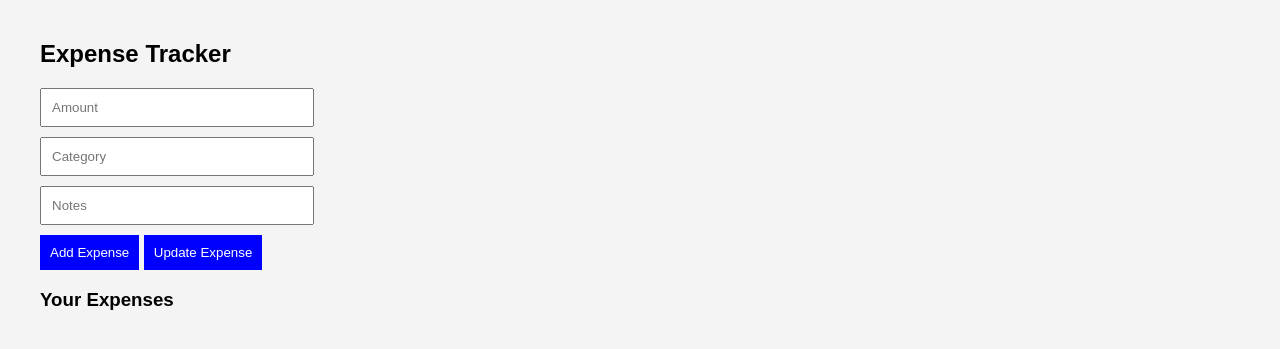
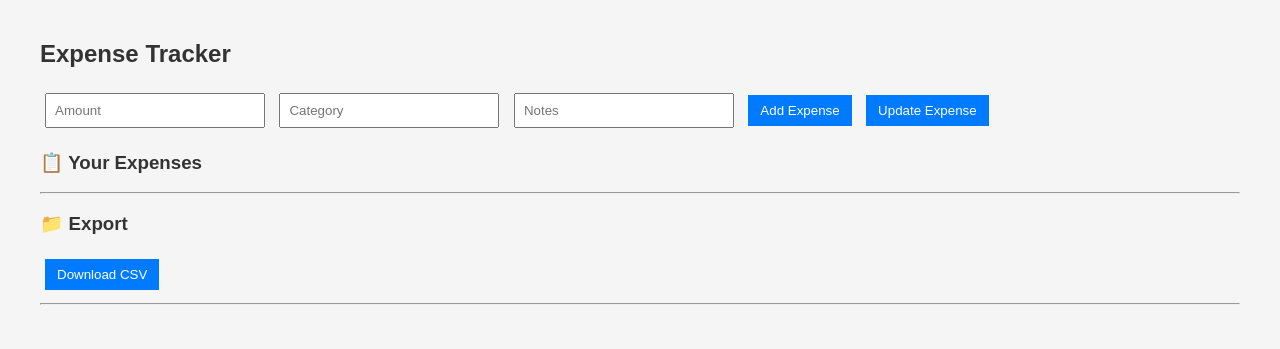
Before and after one commit to Nivedha6698/expense-tracker, a Flask app: page /dashboard in a window 1280 px wide. Shown: the top 349 px of the page. Run offline with Flask 3, Linux system fonts and the light colour scheme.

Commit message:
added files for html and css for export and summary

```diff
--- a/app/static/app.js
+++ b/app/static/app.js
@@ -120,6 +120,44 @@ function deleteExpense(id) {
     .then(() => loadExpenses());
 }
 
+// ---------------- SUMMARY ----------------
+function loadSummary() {
+    fetch('/expenses/summary', {
+        headers: {
+            'Authorization': 'Bearer ' + token
+        }
+    })
+    .then(res => res.json())
+    .then(data => {
+        let list = document.getElementById("summaryList");
+        list.innerHTML = "";
+
+        for (let category in data) {
+            let li = document.createElement("li");
+            li.innerText = `${category} : ₹${data[category]}`;
+            list.appendChild(li);
+        }
+    });
+}
+
+// ---------------- EXPORT CSV ----------------
+function exportCSV() {
+    fetch('/expenses/export', {
+        headers: {
+            'Authorization': 'Bearer ' + token
+        }
+    })
+    .then(res => res.blob())
+    .then(blob => {
+        let url = window.URL.createObjectURL(blob);
+        let a = document.createElement('a');
+        a.href = url;
+        a.download = "expenses.csv";
+        a.click();
+    });
+}
+
+
 // Load expenses on dashboard
 if (window.location.pathname === "/dashboard") {
     loadExpenses();
--- a/app/static/style.css
+++ b/app/static/style.css
@@ -1,24 +1,40 @@
 body {
     font-family: Arial;
     margin: 40px;
-    background: #f4f4f4;
+    background: #f5f5f5;
+}
+
+h2, h3 {
+    color: #333;
 }
 
 input {
-    display: block;
-    margin: 10px 0;
-    padding: 10px;
-    width: 250px;
+    padding: 8px;
+    margin: 5px;
+    width: 200px;
 }
 
 button {
-    padding: 10px;
-    background: blue;
+    padding: 8px 12px;
+    margin: 5px;
+    border: none;
+    background-color: #007bff;
     color: white;
-    border: none;
     cursor: pointer;
 }
 
+button:hover {
+    background-color: #0056b3;
+}
+
 ul {
-    margin-top: 20px;
+    list-style: none;
+    padding: 0;
 }
+
+li {
+    background: white;
+    padding: 10px;
+    margin: 5px 0;
+    border-radius: 5px;
+}
--- a/app/templates/dashboard.html
+++ b/app/templates/dashboard.html
@@ -16,8 +16,17 @@
 <button onclick="addExpense()">Add Expense</button>
 <button onclick="updateExpense()">Update Expense</button>
 
-<h3>Your Expenses</h3>
+<!-- EXPENSE LIST -->
+<h3>📋 Your Expenses</h3>
 <ul id="expenseList"></ul>
+<hr>
+
+<!-- EXPORT -->
+<h3>📁 Export</h3>
+<button onclick="exportCSV()">Download CSV</button>
+
+<hr>
+
 
 <script src="{{ url_for('static', filename='app.js') }}"></script>
 
```
